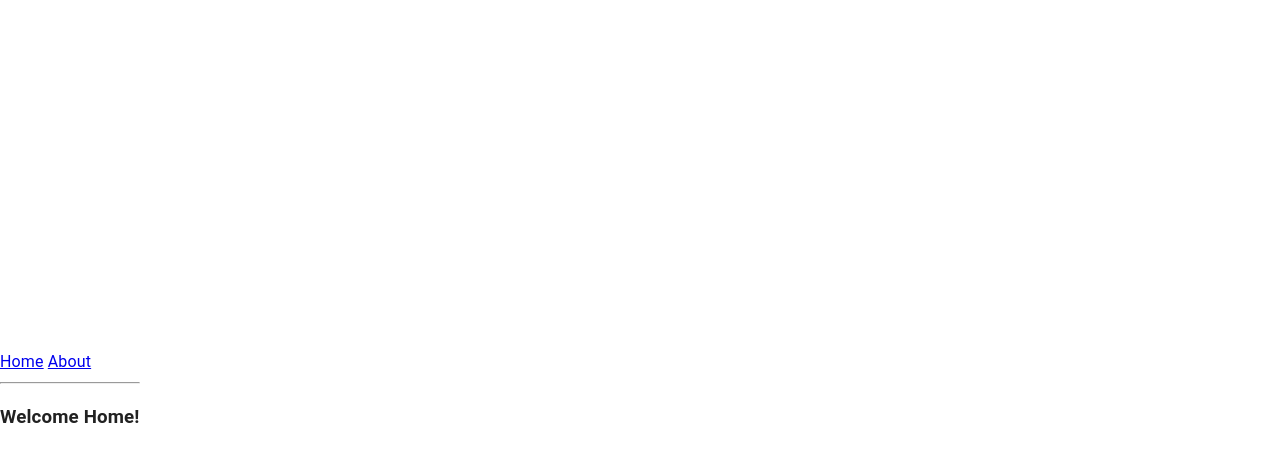
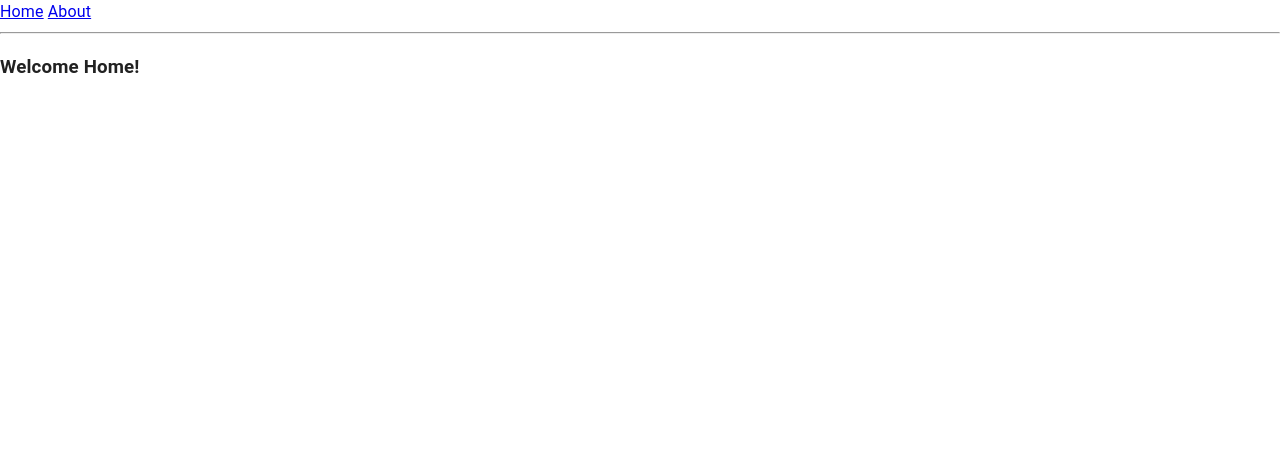
Before and after one commit to Tumetsu/receipt-raven, a React (Vite) app in the folder frontend/: page / in a window 1280 px wide. Shown: the top 462 px of the page. Built offline with nearby package versions, Linux system fonts and the light colour scheme.

Commit message:
Remove old css files

```diff
--- a/frontend/src/App.css
+++ /dev/null
@@ -1,31 +0,0 @@
-#root {
-  max-width: 1280px;
-  margin: 0 auto;
-  padding: 2rem;
-  text-align: center;
-}
-
-.card {
-  padding: 2em;
-}
-
-button {
-  border-radius: 8px;
-  border: 1px solid transparent;
-  padding: 0.6em 1.2em;
-  font-size: 1em;
-  font-weight: 500;
-  font-family: inherit;
-  background-color: #1a1a1a;
-  cursor: pointer;
-  transition: border-color 0.25s;
-}
-
-button:hover {
-  border-color: #646cff;
-}
-
-button:focus,
-button:focus-visible {
-  outline: 4px auto -webkit-focus-ring-color;
-}
--- a/frontend/src/index.css
+++ /dev/null
@@ -1,37 +0,0 @@
-:root {
-  font-family: Inter, system-ui, Avenir, Helvetica, Arial, sans-serif;
-  line-height: 1.5;
-  font-weight: 400;
-
-  color-scheme: light dark;
-  color: rgba(255, 255, 255, 0.87);
-  background-color: #242424;
-
-  font-synthesis: none;
-  text-rendering: optimizeLegibility;
-  -webkit-font-smoothing: antialiased;
-  -moz-osx-font-smoothing: grayscale;
-}
-
-body {
-  margin: 0;
-  display: flex;
-  place-items: center;
-  min-width: 320px;
-  min-height: 100vh;
-}
-
-h1 {
-  font-size: 3.2em;
-  line-height: 1.1;
-}
-
-@media (prefers-color-scheme: light) {
-  :root {
-    color: #213547;
-    background-color: #ffffff;
-  }
-  button {
-    background-color: #f9f9f9;
-  }
-}
--- a/frontend/src/main.tsx
+++ b/frontend/src/main.tsx
@@ -2,7 +2,6 @@
 import { createRoot } from 'react-dom/client';
 import { ThemeProvider, createTheme } from '@mui/material/styles';
 import CssBaseline from '@mui/material/CssBaseline';
-import './index.css';
 import App from './App.tsx';
 
 const theme = createTheme({
```
